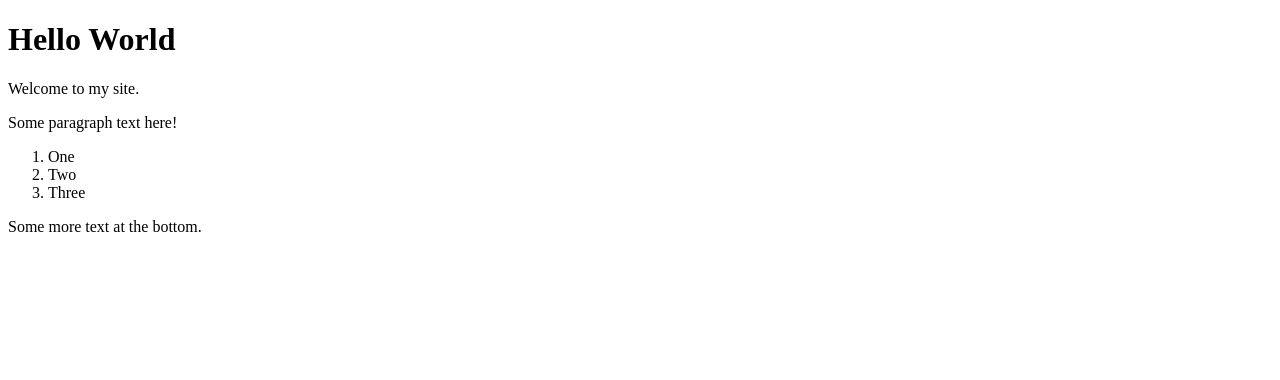
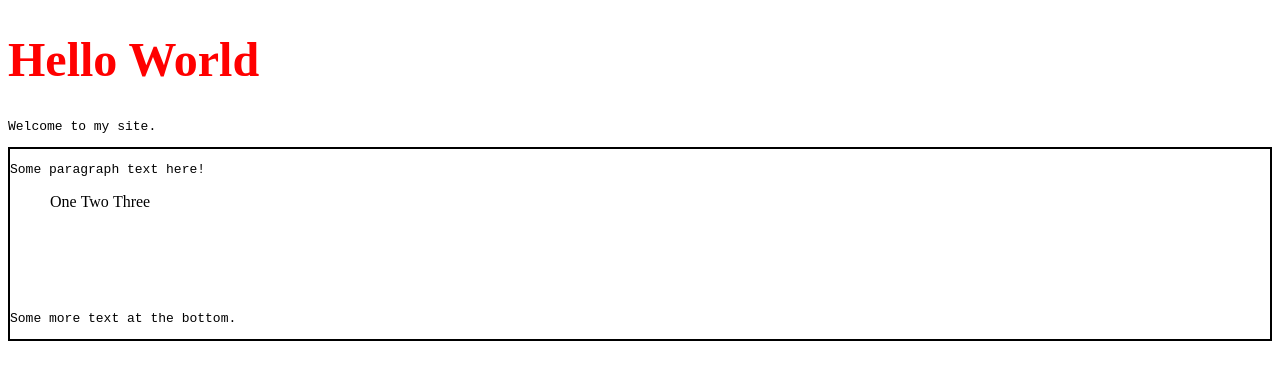
Before and after one commit to cck313/Website_Structure_Exercise, a plain HTML site: page new.html in a window 1280 px wide. Drawn offline with Linux system fonts and the light colour scheme.

Commit message:
added margin

```diff
--- a/new.html
+++ b/new.html
@@ -5,20 +5,20 @@
     <title>Hello | My Site</title>
   </head>
   <body>
-    <h1>Hello World</h1>
+    <h1 style="font-size:48px; color: red;">Hello World</h1>
 
-    <p>Welcome to my site.</p>
+    <p style="font-family: monospace; color: '#ccc';">Welcome to my site.</p>
 
-    <div>
-      <p>Some paragraph text here!</p>
+    <div style="border: 2px solid #000;">
+      <p style="font-family: monospace; color: '#ccc';">Some paragraph text here!</p>
 
-      <ol>
-        <li>One</li>
-        <li>Two</li>
-        <li>Three</li>
+      <ol style="list-style:none;">
+        <li style="display: inline;">One</li>
+        <li style="display: inline;">Two</li>
+        <li style="display: inline;">Three</li>
       </ol>
 
-      <p>Some more text at the bottom.</p>
+      <p style="font-family: monospace; color: 'red'; margin-top: 100px;">Some more text at the bottom.</p>
     </div>
   </body>
 </html>
```
